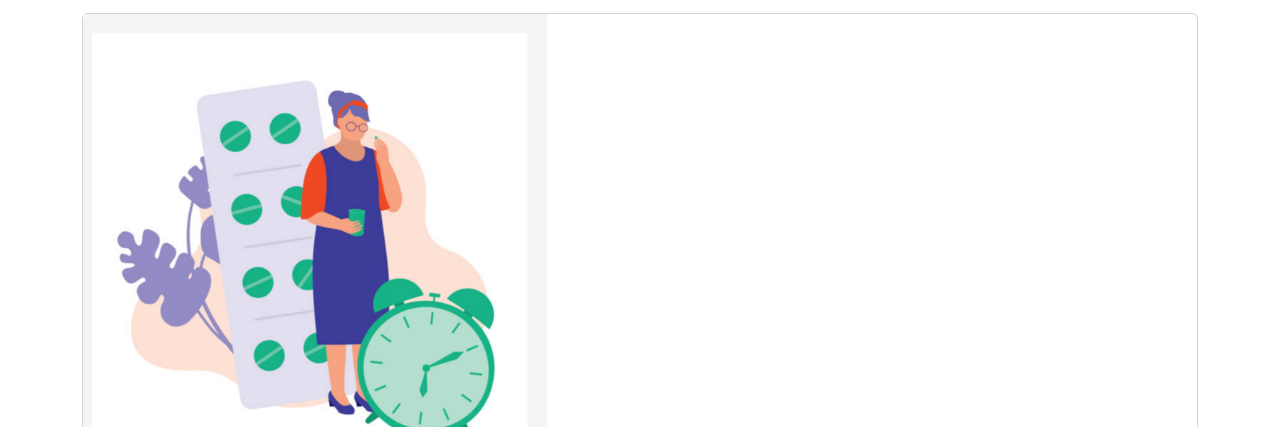
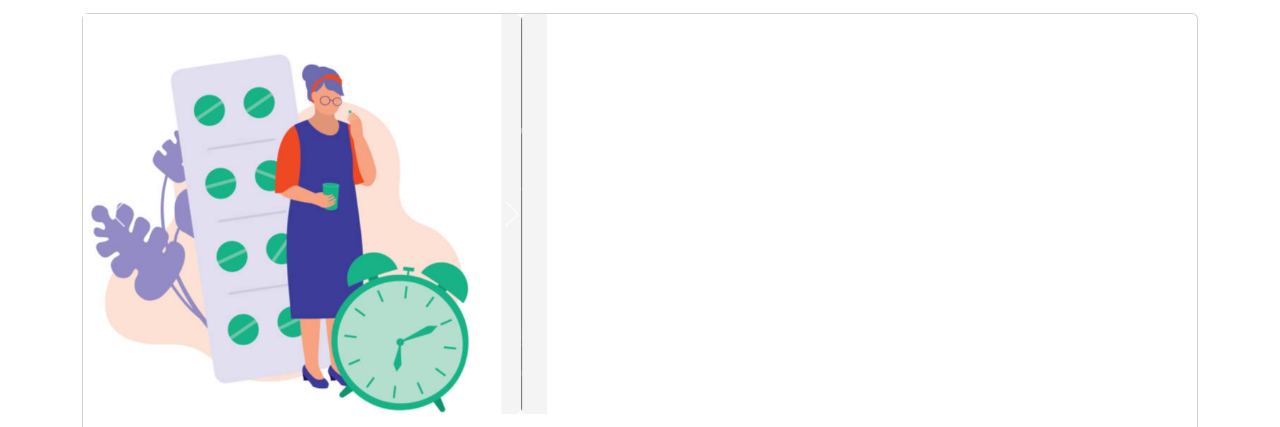
Before and after one commit to Mikhailtlb/Portfolio, a plain HTML site: page projectdetail.html in a window 1280 px wide. Shown: the part 345-772 px from the top of the page. Drawn offline with nearby package versions, Linux system fonts and the light colour scheme.

Commit message:
update projectdetail

```diff
--- a/projectdetail.html
+++ b/projectdetail.html
@@ -52,23 +52,19 @@
       <h2 class="mb-3">Medicijn Applicatie</h2>
       <div class="card">
 <div class="col-md-5">
-  <div id="fotoCarousel" class="carousel slide h-100">
-    <div class="carousel-inner h-100" style="max-height: 500px;">
+  <div id="fotoCarousel" class="carousel slide" data-bs-ride="carousel">
+    <div class="carousel-inner" style="height: 400px;">
 
-      <div class="carousel-item active">
-        <img src="/assets/images/foto_medicatieapp.png" class="w-100 h-100 object-fit-cover" alt="Sfeerbeeld datanetwerk">
+      <div class="carousel-item active h-100">
+        <img src="/assets/images/foto_medicatieapp.png" class="d-block w-100 h-100 object-fit-cover rounded" alt="Medicatie App Screenshot">
       </div>
 
-      <div class="carousel-item">
-        <img src="/assets/images/Schermafbeelding 2025-05-16 193320.png" class="w-100 h-100 object-fit-cover" alt="Portret Mikail">
+      <div class="carousel-item h-100">
+        <img src="/assets/images/Schermafbeelding 2025-05-16 193320.png" class="d-block w-100 h-100 object-fit-cover rounded" alt="Schermvoorbeeld">
       </div>
 
-      <div class="carousel-item">
-        <img src="/assets/images/schµ" class="w-100 h-100 object-fit-cover" alt="Sfeerbeeld 1">
-      </div>
-
-      <div class="carousel-item">
-        <img src="/assets/images/Schermafbeelding 2025-05-16 193704.png" class="w-100 h-100 object-fit-cover" alt="Extra sfeerbeeld 2">
+      <div class="carousel-item h-100">
+        <img src="/assets/images/fc5f792c-a497-49f6-b011-be4f861d6d49.png" class="d-block w-100 h-100 object-fit-cover rounded" alt="Medicatie CSV scherm">
       </div>
 
     </div>
```
